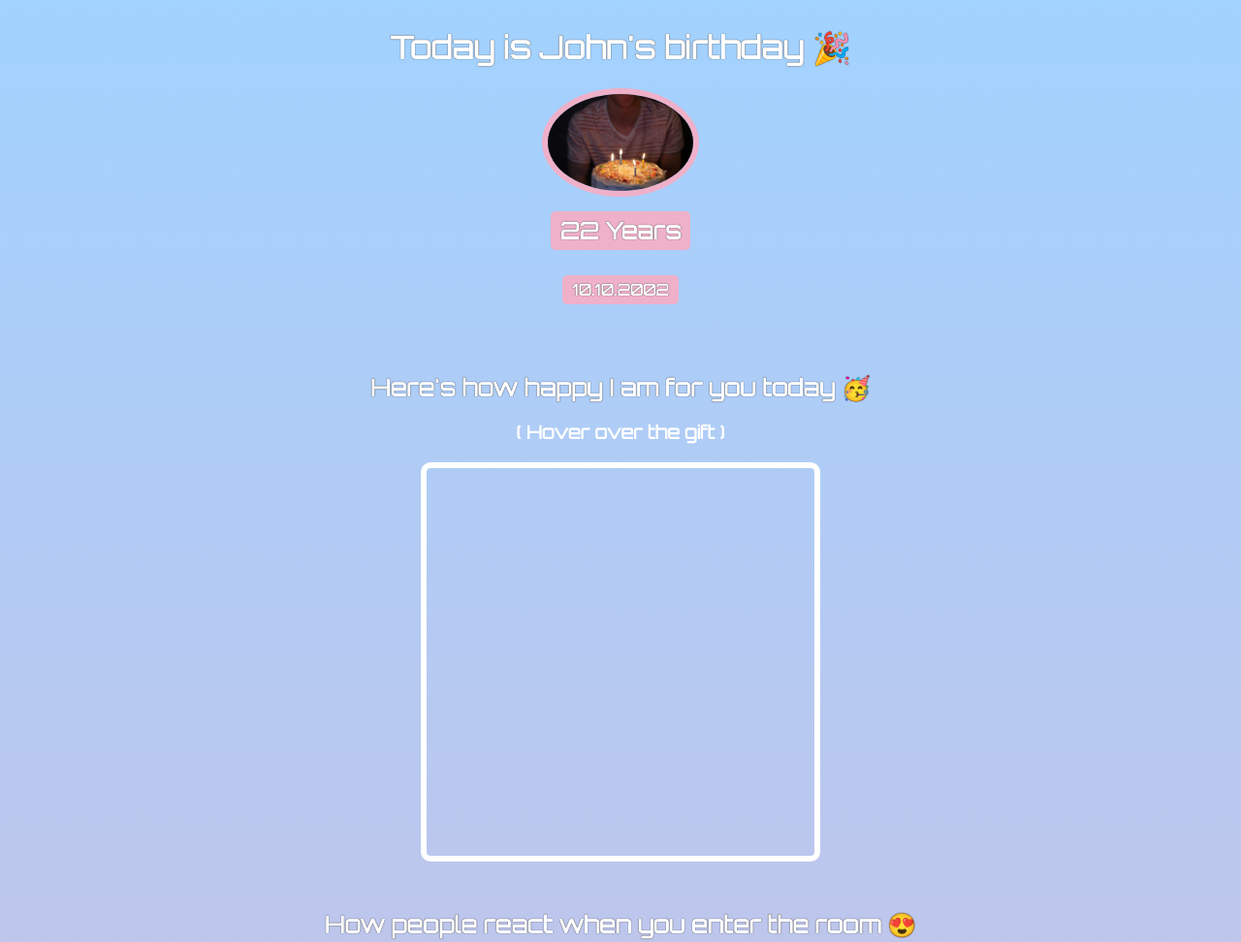
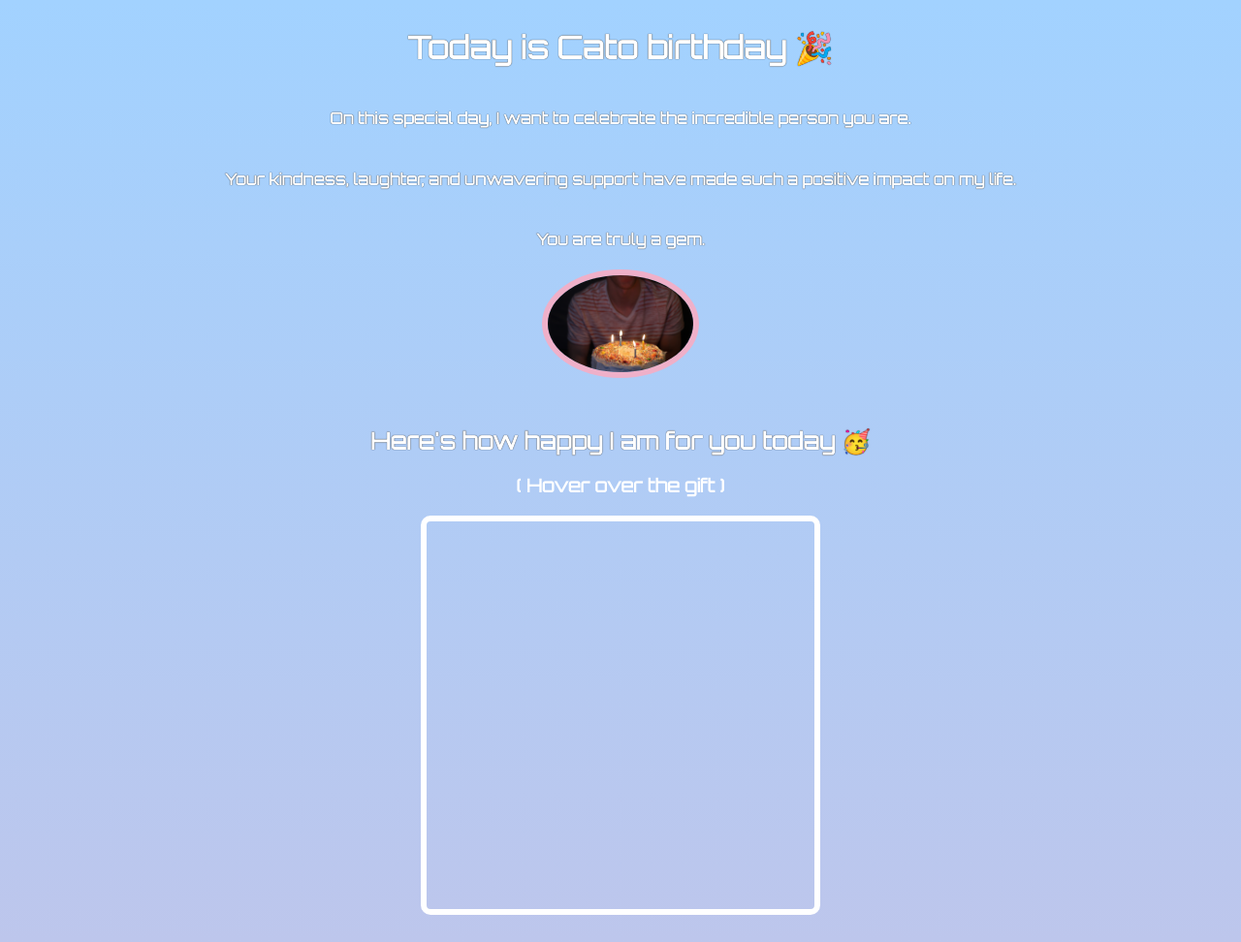
Before and after one commit to H-a-ider/Birthday-Gift-Site, a plain HTML site: page index.html in a window 1280 px wide. Shown: the top 972 px of the page at 97% size. Drawn offline with Linux system fonts and the light colour scheme.

Commit message:
Initial commit

```diff
--- a/index.html
+++ b/index.html
@@ -7,10 +7,14 @@
     </head>
     <body>
         <div id="header">
-            <h1>Today is John's birthday 🎉</h1>
+            <h1>Today is Cato birthday 🎉</h1>
+            <h4>On this special day, I want to celebrate the incredible person you are. </h4>
+              <h4> Your kindness, laughter, and unwavering support have made such a positive
+                impact on my life.</h4>
+                <h4>  You are truly a gem.</h4>
             <img id="bff-img" src="images/nick.jpg">
-            <h2 id="bday-age">22 Years</h2>
-            <h4 id="bday-date">10.10.2002</h4>
+            <!-- <h2 id="bday-age">22 Years</h2> -->
+            <!-- <h4 id="bday-date">10.10.2002</h4> -->
         </div>
         <div class="gift-section">
             <h2 class="gift-title">Here's how happy I am for you today 🥳</h2>
```
